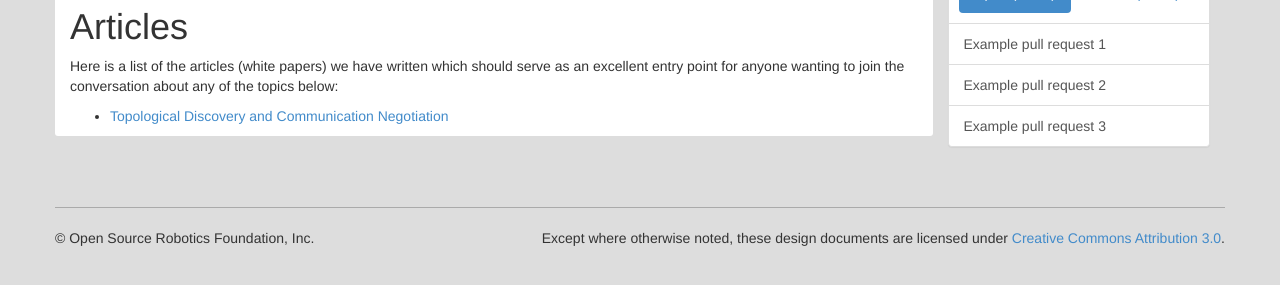
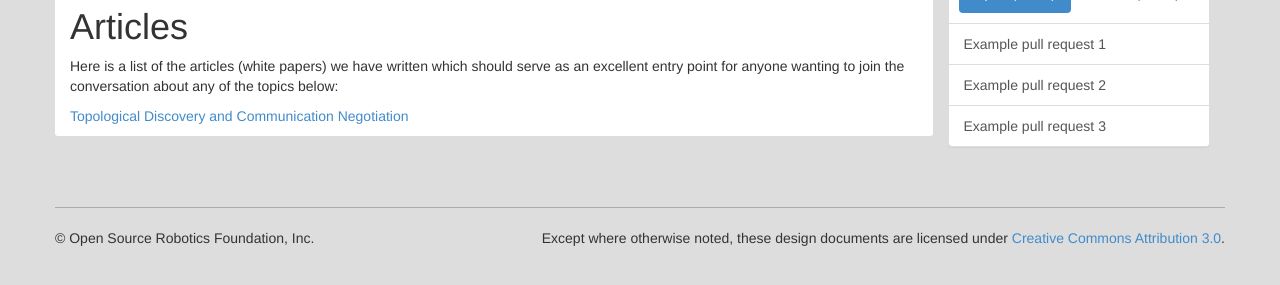
Before and after one commit to ros2/design, a Jekyll site: the page built from index.md, in a window 1280 px wide. Shown: the part 183-468 px from the top of the page. Built offline with Jekyll 4.4.1, drawn with Linux system fonts in a browser that asks for light colours; nearby versions of some CDN libraries; Markdown is read by kramdown in place of the engine named in the settings.

Commit message:
debug github pages

```diff
--- a/index.md
+++ b/index.md
@@ -15,6 +15,6 @@ Here is a list of the articles (white papers) we have written which should serve
 {% for p in site.pages %}
 <!-- {{ p.url }} -->
     {% if p.url contains 'articles/' %}
-- <a href="{{ p.url }}">{{ p.title }}</a>
+<a href="{{ p.url }}">{{ p.title }}</a>
     {% endif %}
 {% endfor %}
```
